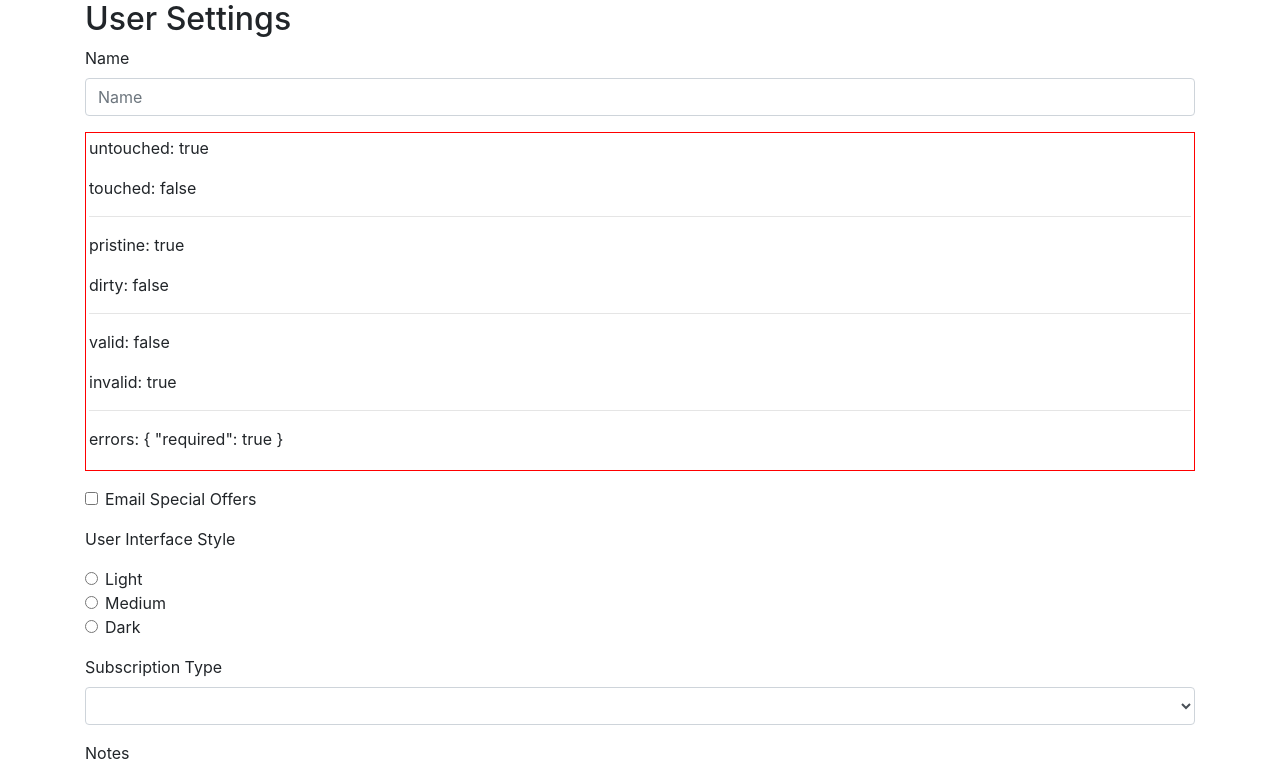
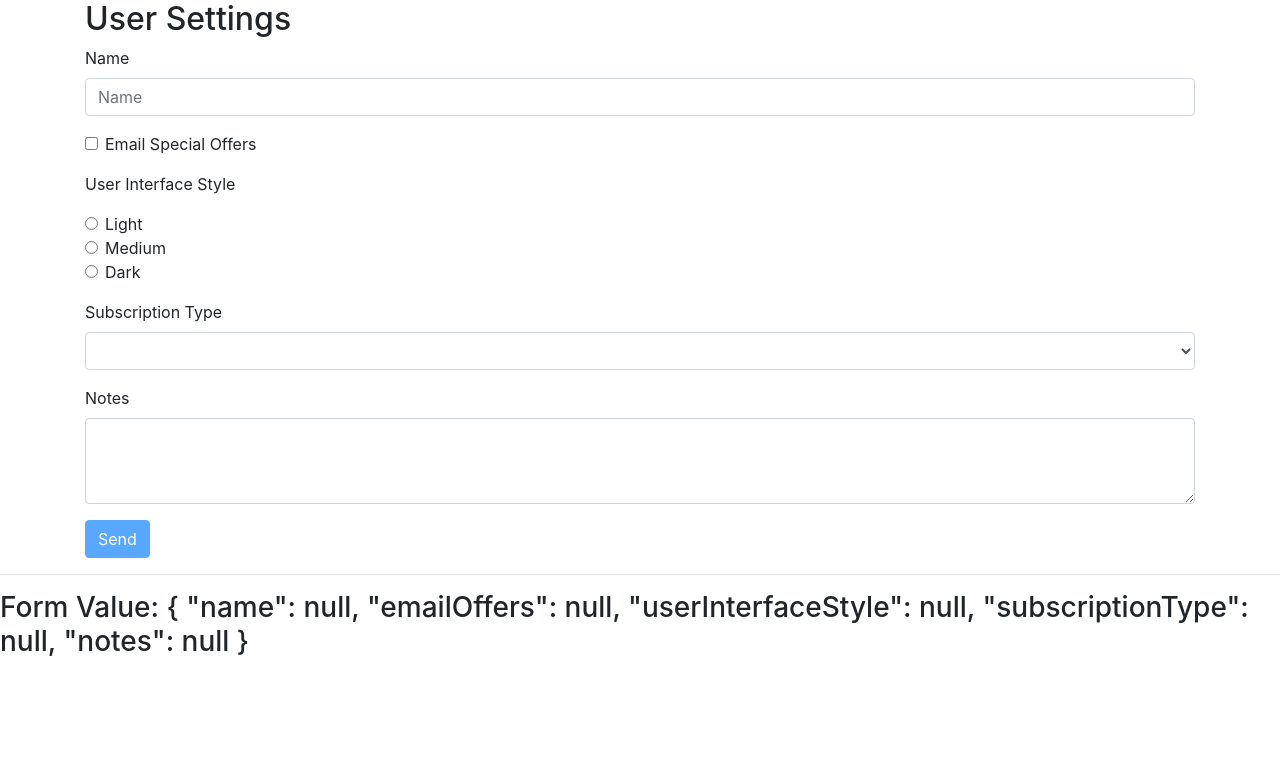
Before and after one commit to ashutoshbhadoria/ng-template-forms-demo, an Angular app: page / in a window 1280 px wide. Shown: the top 771 px of the page. Built offline with nearby package versions, Linux system fonts and the light colour scheme.

Commit message:
Display error alerts on field errors.

```diff
--- a/src/app/user-settings-form/user-settings-form.component.css
+++ b/src/app/user-settings-form/user-settings-form.component.css
@@ -0,0 +1,3 @@
+.invalid-control {
+  border: 1px solid red;
+}
--- a/src/app/user-settings-form/user-settings-form.component.html
+++ b/src/app/user-settings-form/user-settings-form.component.html
@@ -14,20 +14,23 @@
         #nameField="ngModel"
         required
         minlength="3"
+        [ngClass]="{
+          'invalid-control':
+            (nameField.touched || nameField.dirty) && nameField.invalid
+        }"
       />
-    </div>
-
-    <div class="form-group" style="border: 1px solid red; padding: 3px">
-      <p>untouched: {{ nameField.untouched }}</p>
-      <p>touched: {{ nameField.touched }}</p>
-      <hr />
-      <p>pristine: {{ nameField.pristine }}</p>
-      <p>dirty: {{ nameField.dirty }}</p>
-      <hr />
-      <p>valid: {{ nameField.valid }}</p>
-      <p>invalid: {{ nameField.invalid }}</p>
-      <hr />
-      <p>errors: {{ nameField.errors | json }}</p>
+      <div
+        class="alert alert-danger"
+        *ngIf="(nameField.touched || nameField.dirty) && nameField.errors?.['required']"
+      >
+        Please enter a name.
+      </div>
+      <div
+        class="alert alert-danger"
+        *ngIf="(nameField.touched || nameField.dirty) && nameField.errors?.['minlength']"
+      >
+        Please enter a name longer than 2 characters.
+      </div>
     </div>
 
     <div class="form-group form-check">
@@ -107,7 +110,7 @@
       ></textarea>
     </div>
 
-    <button class="btn btn-primary">Send</button>
+    <button class="btn btn-primary" [disabled]="form.invalid">Send</button>
   </form>
 </div>
 <hr />
```
